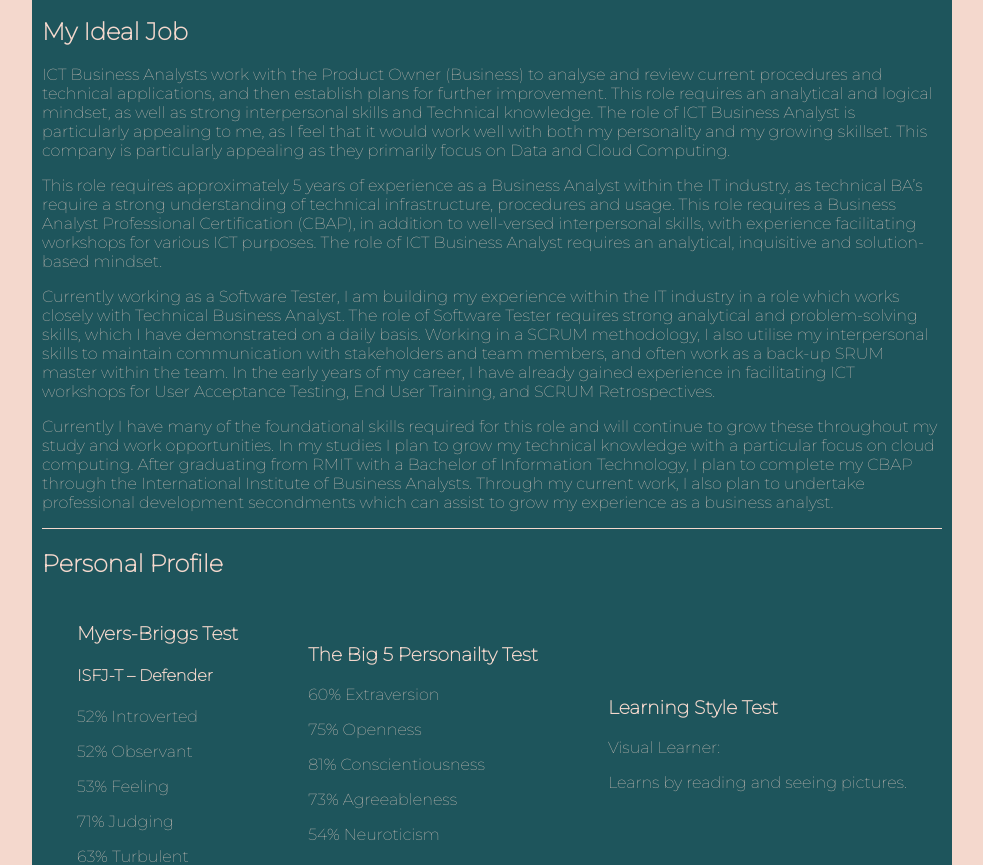
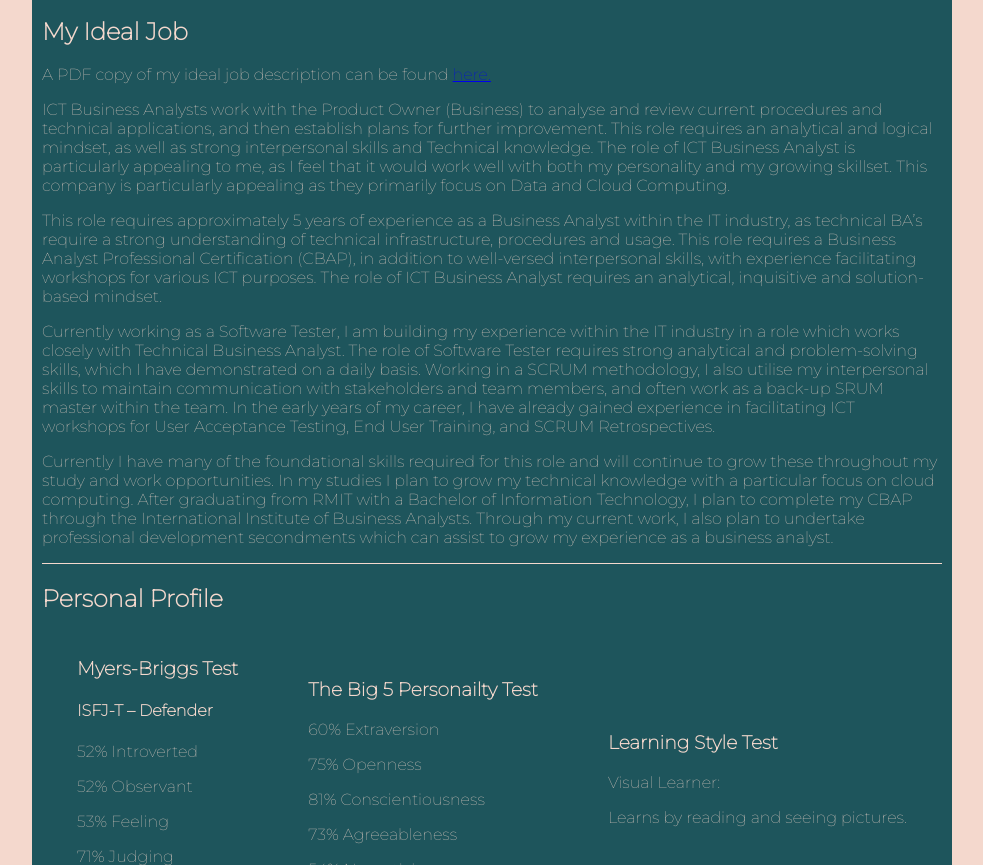
Before and after one commit to anneshars/Assignment1, a plain HTML site: page index.html in a window 1280 px wide. Shown: the part 968-1833 px from the top of the page, without its empty margins (148-1131 px from the left). Drawn offline with Linux system fonts and the light colour scheme.

Commit message:
my ideal job PDF hyperlink added

```diff
--- a/index.html
+++ b/index.html
@@ -55,6 +55,7 @@
                     <div class = "sectionTitle">
                         <h2>My Ideal Job</h2>
                     </div>
+                    <p>A PDF copy of my ideal job description can be found <a href="ICT Business Analyst Job in Melbourne - SEEK.pdf">here.</a></a> </p>
                     <div class = "content">
                         <p>ICT Business Analysts work with the Product Owner (Business) to analyse and review current procedures and technical applications, and then establish plans for further improvement. This role requires an analytical and logical mindset, as well as strong interpersonal skills and Technical knowledge. The role of ICT Business Analyst is particularly appealing to me, as I feel that it would work well with both my personality and my growing skillset. This company is particularly appealing as they primarily focus on Data and Cloud Computing. </p>
                         <p>This role requires approximately 5 years of experience as a Business Analyst within the IT industry, as technical BA’s require a strong understanding of technical infrastructure, procedures and usage. This role requires a Business Analyst Professional Certification (CBAP), in addition to well-versed interpersonal skills, with experience facilitating workshops for various ICT purposes. The role of ICT Business Analyst requires an analytical, inquisitive and solution-based mindset. </p>
```
